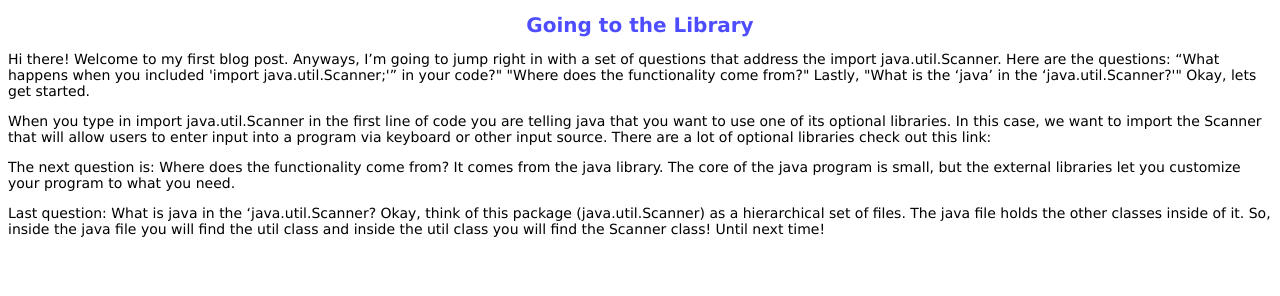
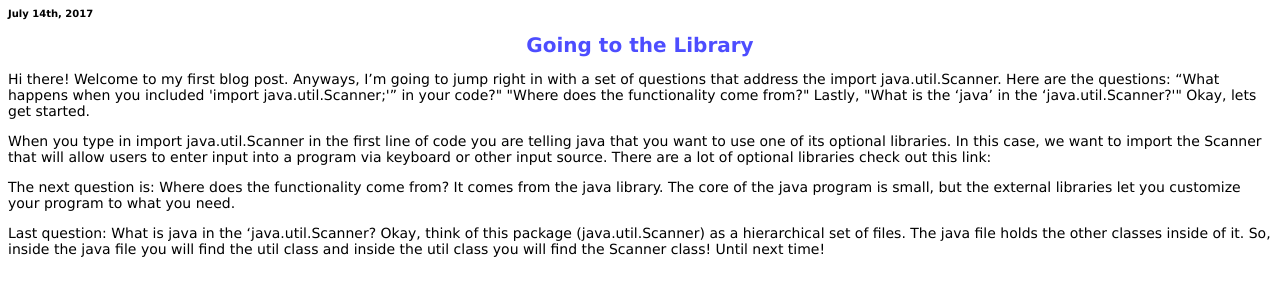
Before and after one commit to JoWalder/JoWalder.github.io, a plain HTML site: page index.html in a window 1280 px wide. Drawn offline with Linux system fonts and the light colour scheme.

Commit message:
add 1st post date

```diff
--- a/index.html
+++ b/index.html
@@ -21,15 +21,17 @@ h1 {
 	color: #4d4dff
 }
 h2{
-	font-size: 18px;
+	font-size: 10px;
+	text-align:left;
 }
 
 </style>
 
 	</head>
 	<body>
+		<h2>July 14th, 2017</h2>
+		<h1>Going to the Library</h1>
 
-		<h1>Going to the Library</h1>
 		<p>Hi there! Welcome to my first blog post.  Anyways, I’m going to jump right in with a set of questions that address the import java.util.Scanner.  Here are the questions:  “What happens when you included 'import java.util.Scanner;'” in your code?" "Where does the functionality come from?" Lastly, "What is the ‘java’ in the ‘java.util.Scanner?'" Okay, lets get started.</p>
 
 		 <p>When you type in import java.util.Scanner in the first line of code you are telling java that you want to use one of its optional libraries. In this case, we want to import the Scanner that will allow users to enter input into a program via keyboard or other input source.  There are a lot of optional libraries check out this link: <ahref="https://docs.oracle.com/javase/8/docs/api/index.htm"> </a>
```
